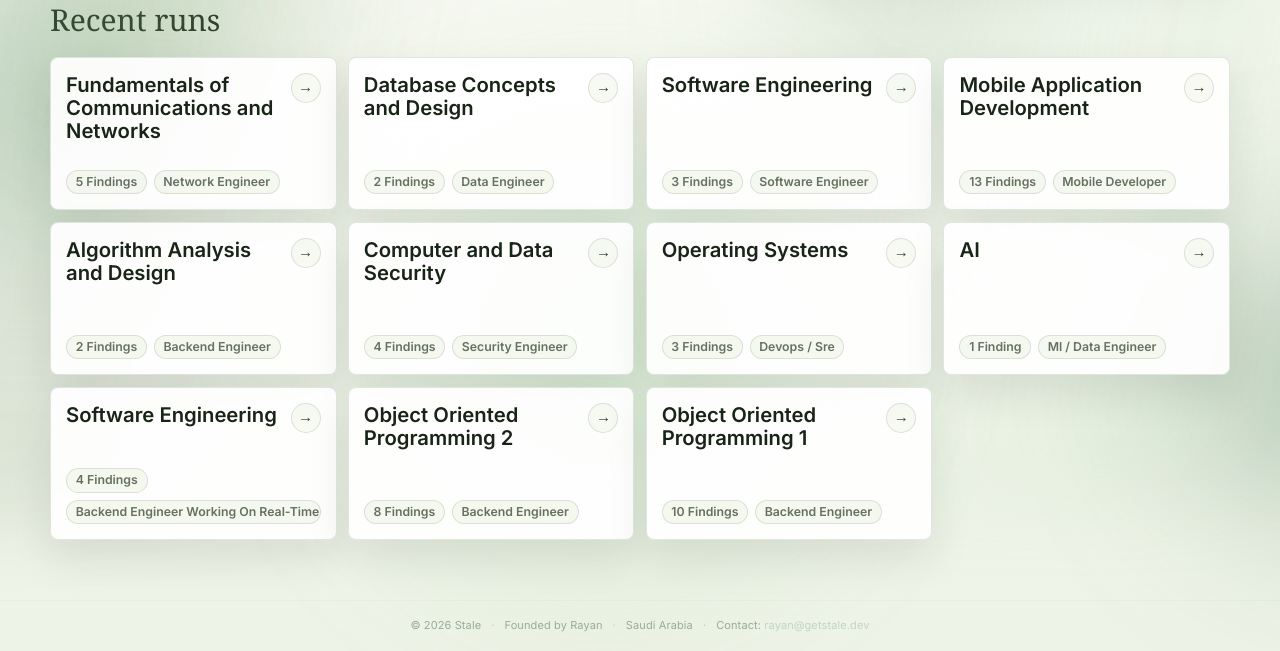
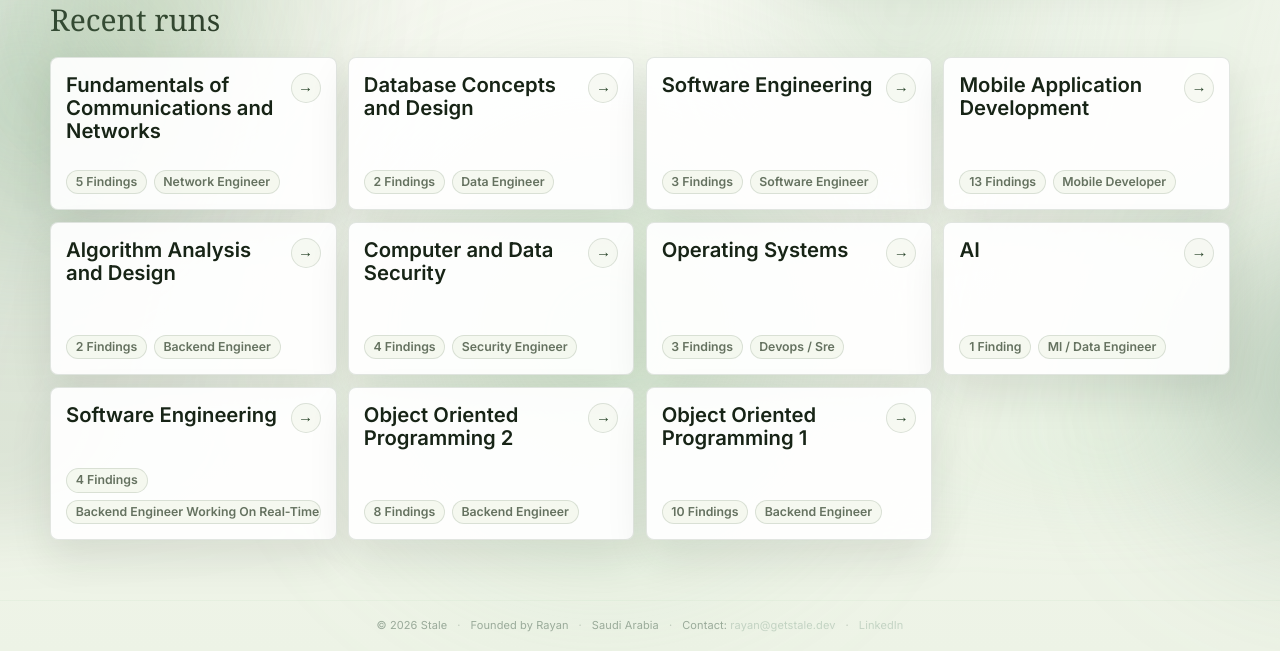
Before and after one commit to Rayan-and-beyond/Stale, a FastAPI app: page /start in a window 1280 px wide. Shown: the part 458-1109 px from the top of the page. Run offline with FastAPI, Linux system fonts and the light colour scheme; some web fonts are replaced.

Commit message:
web: add founder LinkedIn to footer

```diff
--- a/stale/web/templates/_footer.html
+++ b/stale/web/templates/_footer.html
@@ -1,5 +1,5 @@
 <div class="sf-inner">
   <span class="sf-group"><span>&copy; 2026 Stale</span><span class="sf-dot">&middot;</span><span>Founded by Rayan</span><span class="sf-dot">&middot;</span><span>Saudi Arabia</span></span>
   <span class="sf-dot sf-mid">&middot;</span>
-  <span class="sf-group"><span>Contact: <a href="mailto:rayan@getstale.dev">rayan@getstale.dev</a></span></span>
+  <span class="sf-group"><span>Contact: <a href="mailto:rayan@getstale.dev">rayan@getstale.dev</a></span><span class="sf-dot">&middot;</span><span><a href="https://www.linkedin.com/in/rayan-alhusennan/" target="_blank" rel="noopener">LinkedIn</a></span></span>
 </div>
```
